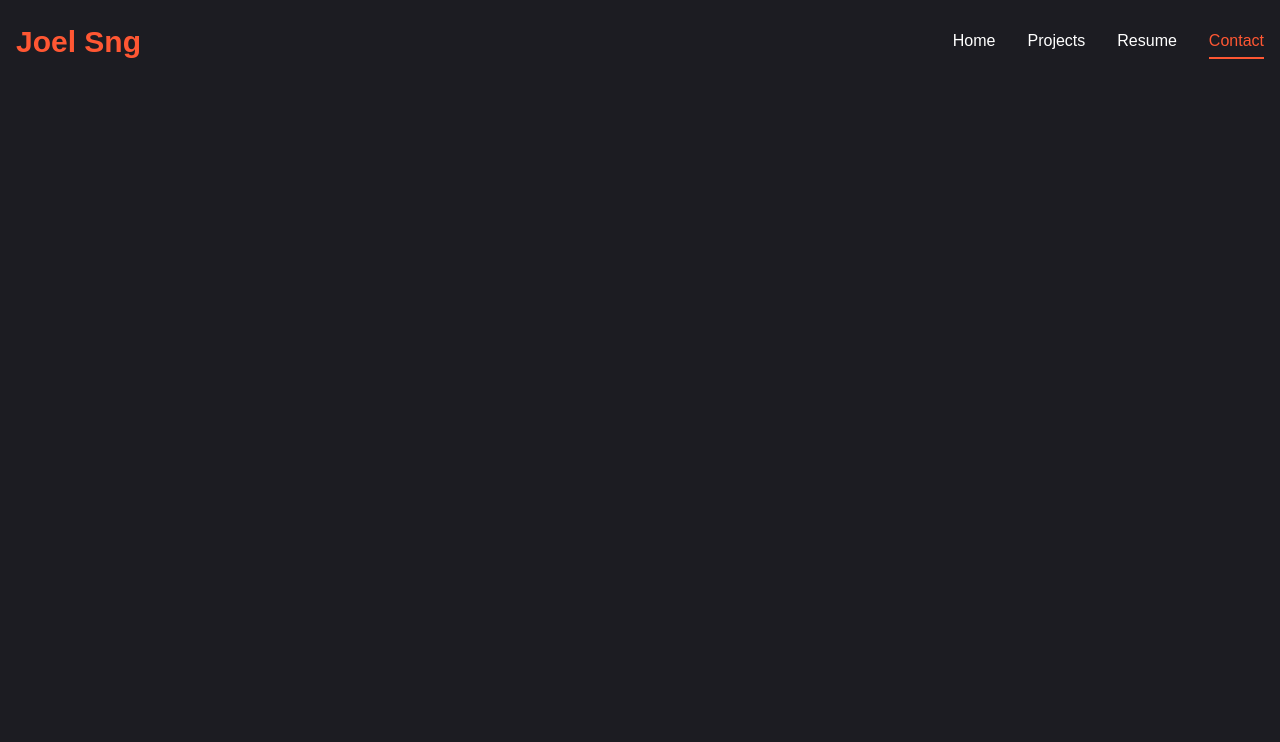
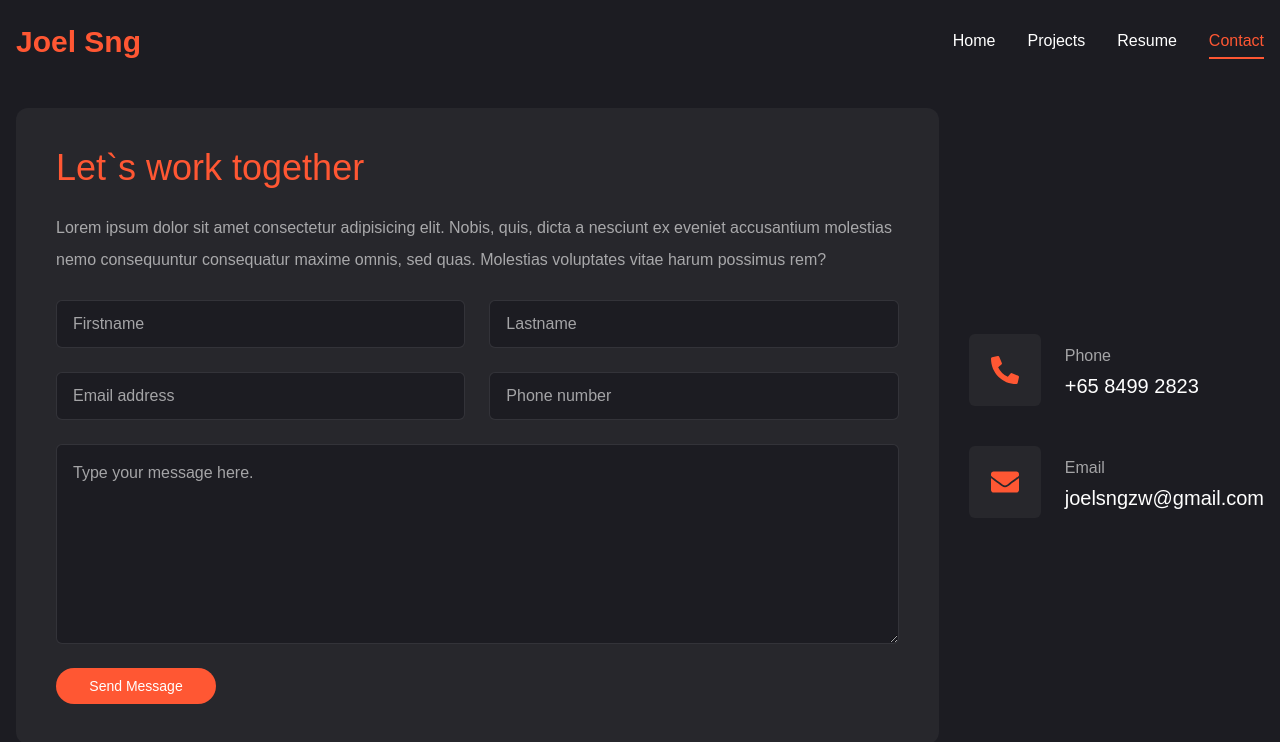
Before and after one commit to JoelSngZhenWei/portfolio_joel, a Next.js app in the folder portfolio_joel_1/: page /contact in a window 1280 px wide. Shown: the top 742 px of the page. Built offline with nearby package versions, Linux system fonts and the light colour scheme.

Commit message:
testing vercel deployment

```diff
--- a/portfolio_joel_1/app/contact/page.tsx
+++ b/portfolio_joel_1/app/contact/page.tsx
@@ -3,9 +3,8 @@
 import { Button } from "@/components/ui/button";
 import { Input } from "@/components/ui/input";
 import { Textarea } from "@/components/ui/textarea";
-import { Select, SelectContent, SelectGroup, SelectItem, SelectLabel, SelectTrigger, SelectValue } from "@/components/ui/select";
 
-import { FaPhoneAlt, FaEnvelope, FaMapMarkerAlt } from 'react-icons/fa'
+import { FaPhoneAlt, FaEnvelope } from 'react-icons/fa'
 
 const info = [
   {
@@ -17,12 +16,7 @@ const info = [
     icon: <FaEnvelope />,
     title: 'Email',
     description: 'joelsngzw@gmail.com'
-  },
-  {
-    icon: <FaMapMarkerAlt />,
-    title: 'Address',
-    description: 'Singapore, 556185'
-  },
+  }
 ]
 
 import { motion } from "framer-motion";
@@ -30,13 +24,63 @@ import { motion } from "framer-motion";
 export default function Contact() {
   return (
     <motion.section
-      initial={{opacity:0}}
-      animate = {{
-        opacity:1,
-        transition:{delay:2.4, duration:0.4, ease:"easeIn"}
+      initial={{ opacity: 0 }}
+      animate={{
+        opacity: 1,
+        transition: { delay: 2.4, duration: 0.4, ease: "easeIn" }
       }}
+      className="py-6"
     >
+      <div className="container mx-auto">
+        <div className="flex flex-col xl:flex-row gap-[30px]">
+          {/* form */}
+          <div className="xl:h-[54%] order-2 xl:order-none">
+            <form className="flex flex-col gap-6 p-10 bg-[#27272c] rounded-xl" action="">
+              <h3 className="text-4xl text-accent">
+                Let`s work together
+              </h3>
+              <p className="text-white/60">
+                Lorem ipsum dolor sit amet consectetur adipisicing elit. Nobis, quis, dicta a nesciunt ex eveniet accusantium molestias nemo consequuntur consequatur maxime omnis, sed quas. Molestias voluptates vitae harum possimus rem?
+              </p>
+              {/* input */}
+              <div className="grid grid-cols-1 md:grid-cols-2 gap-6">
+                <Input type="firstname" placeholder="Firstname" />
+                <Input type="lastname" placeholder="Lastname" />
+                <Input type="email" placeholder="Email address" />
+                <Input type="phone" placeholder="Phone number" />
+              </div>
+              {/* textarea */}
+              <Textarea
+                className="h-[200px]"
+                placeholder="Type your message here."
+              />
+              {/* button */}
+              <Button className="max-w-40">
+                Send Message
+              </Button>
+            </form>
+          </div>
 
+          {/* info */}
+          <div className="flex-1 flex items-center xl:justify-end order-1 xl:order-none mb-8 xl:mb-0">
+            <ul className="flex flex-col gap-10">
+              {info.map((item, index) => {
+                return (
+                  <li key={index} className="flex items-center gap-6">
+                    <div className="w-[52px] h-[52px] xl:w-[72px] xl:h-[72px] bg-[#27272c] text-accent rounded-md flex items-center justify-center">
+                      <div className="text-[28px]">{item.icon}</div>
+                    </div>
+                    <div className="flex-1">
+                      <p className="text-white/60">{item.title}</p>
+                      <h3 className="text-xl">{item.description}</h3>
+                    </div>
+                  </li>
+                )
+              })}
+            </ul>
+          </div>
+        </div>
+      </div>
 
     </motion.section>
   );
--- a/portfolio_joel_1/components/ui/input.tsx
+++ b/portfolio_joel_1/components/ui/input.tsx
@@ -8,7 +8,7 @@ const Input = React.forwardRef<HTMLInputElement, React.ComponentProps<"input">>(
       <input
         type={type}
         className={cn(
-          "flex h-9 w-full rounded-md border border-input bg-transparent px-3 py-1 text-base shadow-sm transition-colors file:border-0 file:bg-transparent file:text-sm file:font-medium file:text-foreground placeholder:text-muted-foreground focus-visible:outline-none focus-visible:ring-1 focus-visible:ring-ring disabled:cursor-not-allowed disabled:opacity-50 md:text-sm",
+          "flex h-[48px] rounded-md border border-white/10 focus:border-accent font-light bg-primary px-4 py-5 text-base placeholder:text-white/60 outline-none",
           className
         )}
         ref={ref}
--- a/portfolio_joel_1/components/ui/textarea.tsx
+++ b/portfolio_joel_1/components/ui/textarea.tsx
@@ -9,7 +9,7 @@ const Textarea = React.forwardRef<
   return (
     <textarea
       className={cn(
-        "flex min-h-[60px] w-full rounded-md border border-input bg-transparent px-3 py-2 text-base shadow-sm placeholder:text-muted-foreground focus-visible:outline-none focus-visible:ring-1 focus-visible:ring-ring disabled:cursor-not-allowed disabled:opacity-50 md:text-sm",
+        "flex min-h-[80px] w-full rounded-md border border-white/10 bg-primary px-4 py-4 text-base placeholder:text-white/60 focus-visible:outline-none focus-visible:ring-1 focus-visible:ring-accent focus-visible:ring-offset-0 disabled:cursor-not-allowed disabled:opacity-50",
         className
       )}
       ref={ref}
```
